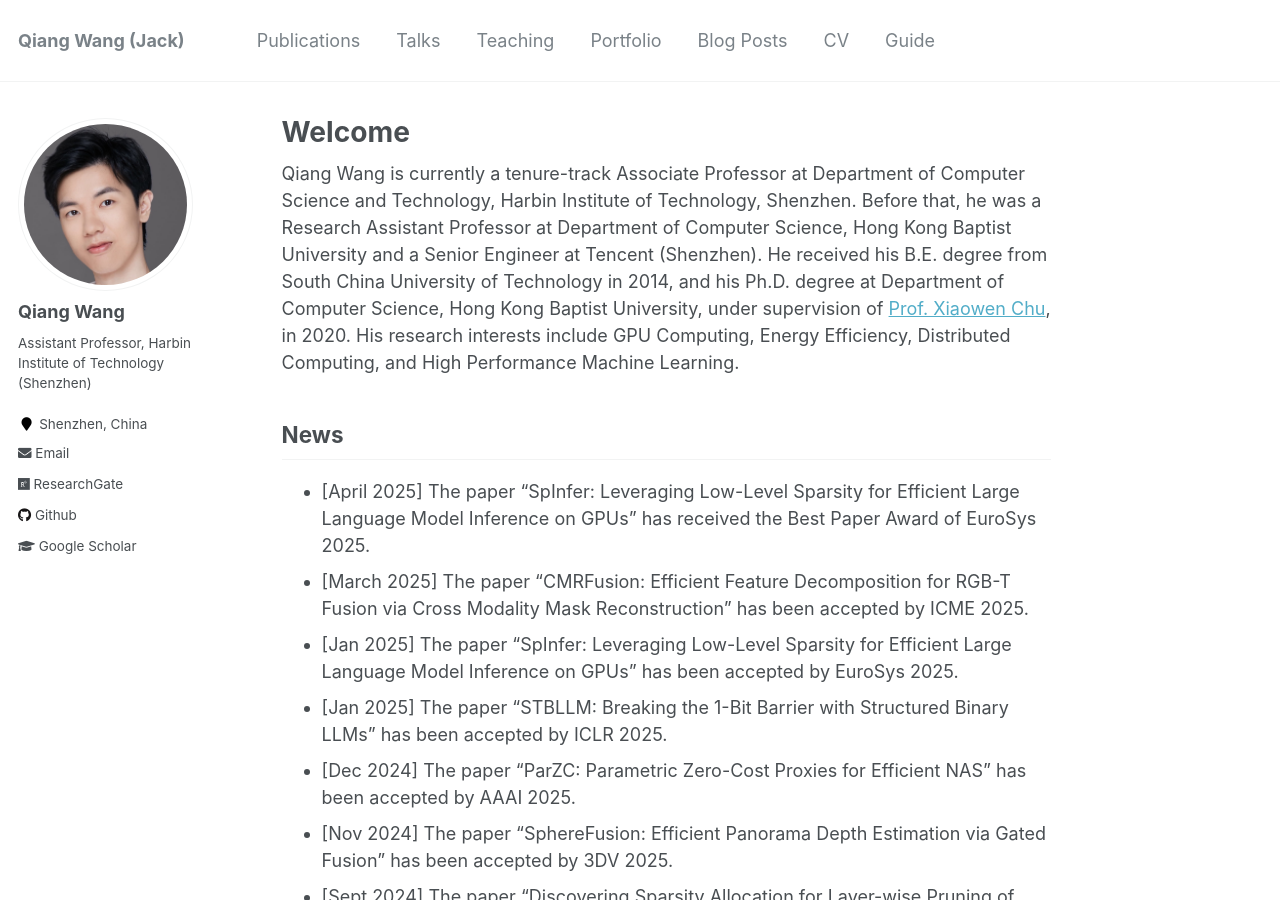
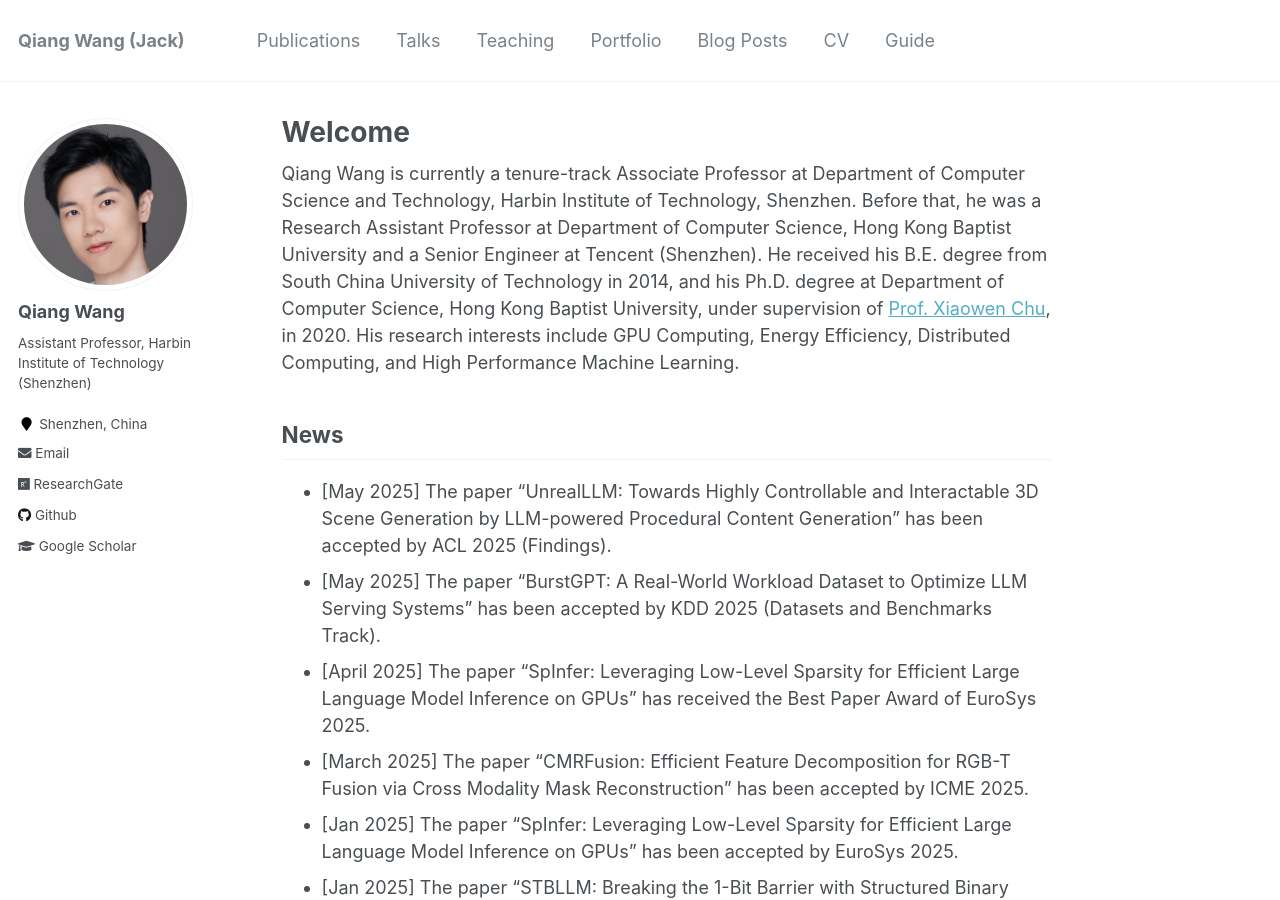
Before and after one commit to blackjack2015/blackjack2015.github.io, a Jekyll site: the page built from _pages/about.md, in a window 1280 px wide and 900 px high. Built offline with Jekyll 4.4.1, drawn with Linux system fonts in a browser that asks for light colours.

Commit message:
Update about.md

```diff
--- a/_pages/about.md
+++ b/_pages/about.md
@@ -12,6 +12,8 @@ redirect_from:
 Qiang Wang is currently a tenure-track Associate Professor at Department of Computer Science and Technology, Harbin Institute of Technology, Shenzhen. Before that, he was a Research Assistant Professor at Department of Computer Science, Hong Kong Baptist University and a Senior Engineer at Tencent (Shenzhen). He received his B.E. degree from South China University of Technology in 2014, and his Ph.D. degree at Department of Computer Science, Hong Kong Baptist University, under supervision of [Prof. Xiaowen Chu](https://sites.google.com/view/chuxiaowen), in 2020. His research interests include GPU Computing, Energy Efficiency, Distributed Computing, and High Performance Machine Learning.
 
 ## News
++ \[May 2025\] The paper "UnrealLLM: Towards Highly Controllable and Interactable 3D Scene Generation by LLM-powered Procedural Content Generation" has been accepted by ACL 2025 (Findings).
++ \[May 2025\] The paper "BurstGPT: A Real-World Workload Dataset to Optimize LLM Serving Systems" has been accepted by KDD 2025 (Datasets and Benchmarks Track).
 + \[April 2025\] The paper "SpInfer: Leveraging Low-Level Sparsity for Efficient Large Language Model Inference on GPUs" has received the Best Paper Award of EuroSys 2025.
 + \[March 2025\] The paper "CMRFusion: Efficient Feature Decomposition for RGB-T Fusion via Cross Modality Mask Reconstruction" has been accepted by ICME 2025.
 + \[Jan 2025\] The paper "SpInfer: Leveraging Low-Level Sparsity for Efficient Large Language Model Inference on GPUs" has been accepted by EuroSys 2025.
```
